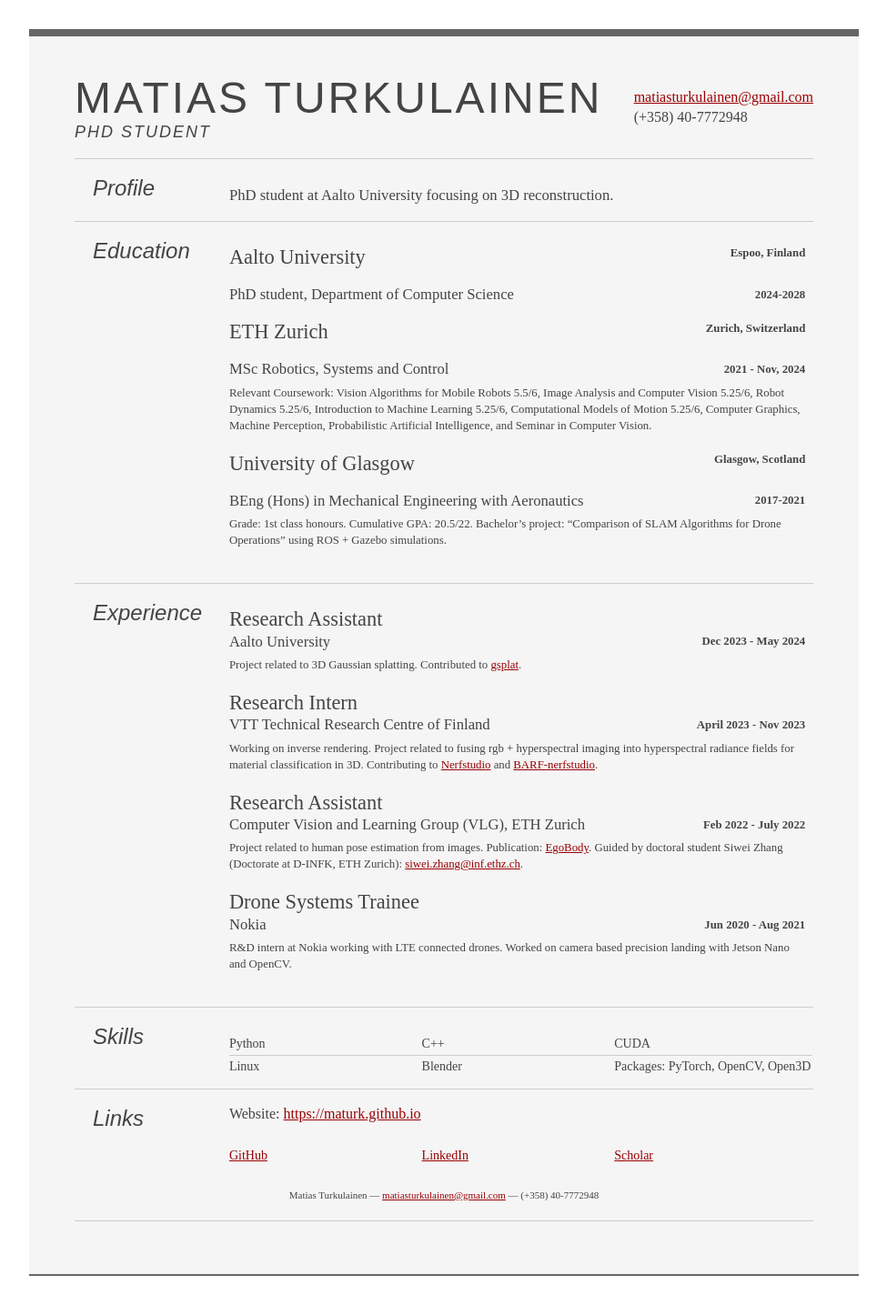
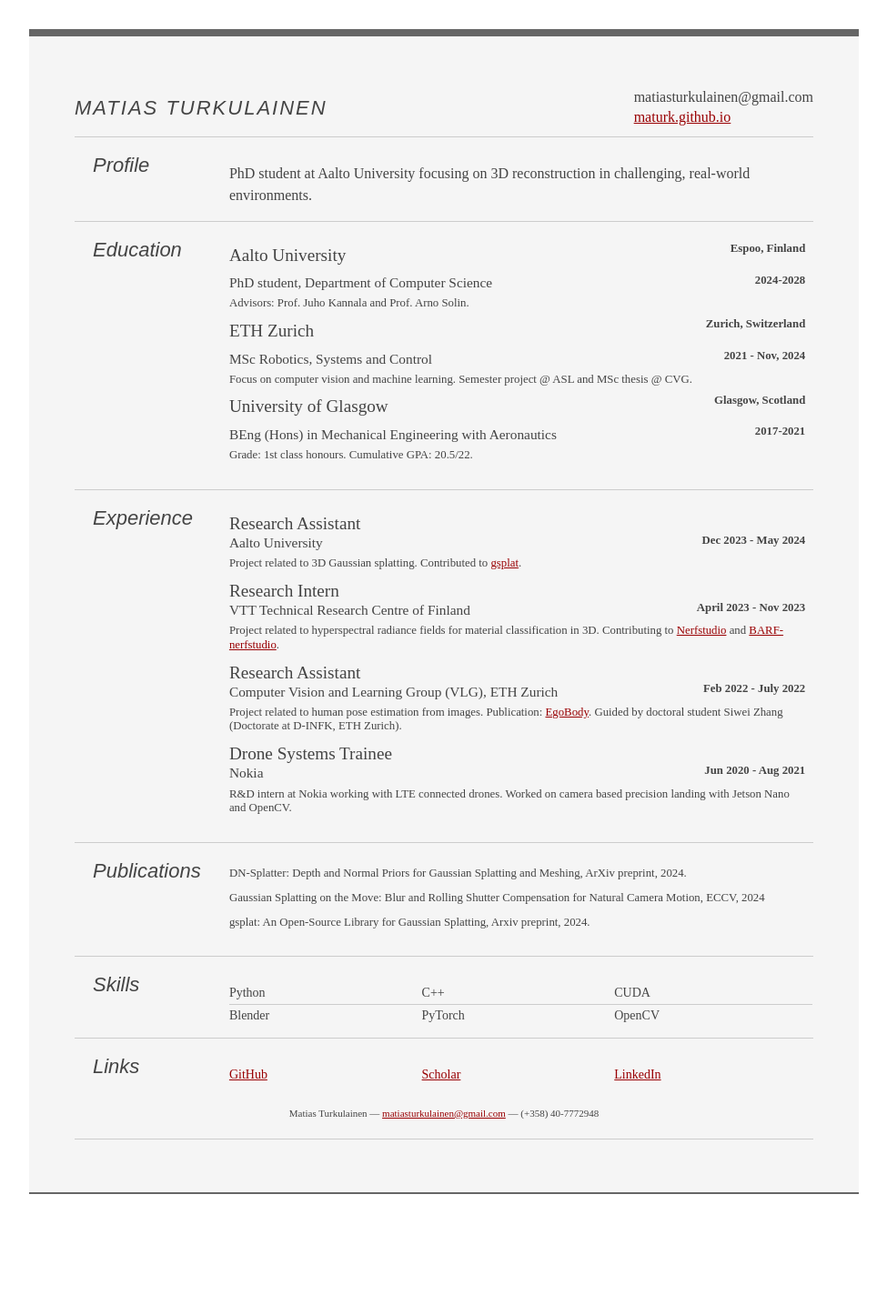
Before and after one commit to maturk/maturk.github.io, a Jekyll site: the page cv.html, which Jekyll copies as it is, in a window 1280 px wide. Shown: the whole page at 91% size, without its empty margins (152-1127 px from the left). Built offline with Jekyll 4.4.1, drawn with Linux system fonts in a browser that asks for light colours; after the commit the page ends 1345 px from its top, so only the background shows below that.

Commit message:
update cv

```diff
--- a/cv.html
+++ b/cv.html
@@ -567,14 +567,14 @@
     dl dt {
       margin: 0;
       padding: 0;
-      font-size: 140%;
+      font-size: 120%;
     }
 
     dl dd {
-      margin: 0 0 1.5em;
+      margin: 0 0 0.90em;
       padding: 0;
       font-size: 80%;
-      line-height: 1.4em;
+      line-height: 1.2em;
     }
 
     dl strong {
@@ -656,17 +656,20 @@
         text-transform: uppercase;
         font-style: italic;
         letter-spacing: 2px;
+        font-size: 22px;
         font-weight: normal;
       }
 
       h3 {
         float: left;
+        font-size: 22px;
         width: 16%;
       }
 
       h3+p {
         float: left;
         width: 78%;
+        font-size: 16px;
       }
 
       ul dl dt {
@@ -710,7 +713,7 @@
       }
 
       dl em {
-        font-size: 130%;
+        font-size: 120%;
         font-style: normal;
       }
     }
@@ -721,20 +724,17 @@
 
   <div class="container">
     <div class="resume">
-      <h1>Matias Turkulainen</h1>
-
-      <h2>PhD Student</h2>
+      <h2><br>Matias Turkulainen</h1>
 
       <blockquote>
-        <p><a href="matiasturkulainen@gmail.com">matiasturkulainen@gmail.com</a><br />
-          (+358) 40-7772948</p>
+        <p>matiasturkulainen@gmail.com<br/><a href="maturk.github.io">maturk.github.io</a></p>
       </blockquote>
 
       <hr />
 
       <h3 id="profile">Profile</h3>
 
-      <p> PhD student at Aalto University focusing on 3D reconstruction.</p>
+      <p> PhD student at Aalto University focusing on 3D reconstruction in challenging, real-world environments.</p>
 
       <hr />
 
@@ -746,32 +746,27 @@
 
         <dd><em>PhD student, Department of Computer Science</em>
           <strong>2024-2028</strong>
+          Advisors: Prof. Juho Kannala and Prof. Arno Solin.
         </dd>
 
         <dt>ETH Zurich</dt>
         <dd><strong>Zurich, Switzerland</strong></dd>
-
-        <dd><em>MSc Robotics, Systems and Control</em>
+        <dd><em>MSc Robotics, Systems and Control </em>
           <strong>2021 - Nov, 2024</strong>
-          Relevant Coursework: Vision Algorithms for Mobile Robots 5.5/6, Image Analysis and Computer Vision 5.25/6,
-          Robot Dynamics 5.25/6, Introduction to Machine Learning 5.25/6, Computational Models of Motion 5.25/6, Computer Graphics,
-          Machine Perception, Probabilistic Artificial Intelligence, and Seminar in Computer Vision.
+          Focus on computer vision and machine learning. Semester project @ ASL and MSc thesis @ CVG.
         </dd>
 
         <dt>University of Glasgow</dt>
         <dd><strong>Glasgow, Scotland</strong></dd>
-
         <dd><em>BEng (Hons) in Mechanical Engineering with Aeronautics</em>
           <strong>2017-2021</strong>
-          Grade: 1st class honours. Cumulative GPA: 20.5/22. Bachelor’s project: “Comparison of SLAM Algorithms for
-          Drone Operations” using ROS + Gazebo simulations.
+          Grade: 1st class honours. Cumulative GPA: 20.5/22.
         </dd>
       </dl>
 
       <hr />
 
       <h3 id="experience">Experience</h3>
-
       <dl>
         <dt>Research Assistant</dt>
         <dd><em>Aalto University</em>
@@ -781,18 +776,28 @@
         <dt>Research Intern</dt>
         <dd><em>VTT Technical Research Centre of Finland</em>
           <strong>April 2023 - Nov 2023 </strong>
-          Working on inverse rendering. Project related to fusing rgb + hyperspectral imaging into hyperspectral radiance fields for material classification in 3D. Contributing to <a href="https://docs.nerf.studio">Nerfstudio</a> and <a href="https://github.com/maturk/BARF-nerfstudio">BARF-nerfstudio</a>.
+          Project related to hyperspectral radiance fields for material classification in 3D. Contributing to <a href="https://docs.nerf.studio">Nerfstudio</a> and <a href="https://github.com/maturk/BARF-nerfstudio">BARF-nerfstudio</a>.
         </dd>
         <dt>Research Assistant</dt>
         <dd><em>Computer Vision and Learning Group (VLG), ETH Zurich</em>
           <strong>Feb 2022 - July 2022</strong>
-          Project related to human pose estimation from images. Publication: <a href="https://sanweiliti.github.io/egobody/egobody.html">EgoBody</a>. Guided by doctoral student Siwei Zhang (Doctorate at D-INFK, ETH Zurich): <a
-            href="siwei.zhang@inf.ethz.ch">siwei.zhang@inf.ethz.ch</a>.
+          Project related to human pose estimation from images. Publication: <a href="https://sanweiliti.github.io/egobody/egobody.html">EgoBody</a>. Guided by doctoral student Siwei Zhang (Doctorate at D-INFK, ETH Zurich).
         </dd>
         <dt>Drone Systems Trainee</dt>
         <dd><em>Nokia</em>
           <strong>Jun 2020 - Aug 2021</strong>
           R&D intern at Nokia working with LTE connected drones. Worked on camera based precision landing with Jetson Nano and OpenCV.
+        </dd>
+      </dl>
+
+      <hr />
+      <h3 id="experience">Publications</h3>
+      <dl>
+        <dd>DN-Splatter: Depth and Normal Priors for Gaussian Splatting and Meshing, ArXiv preprint, 2024.
+        </dd>
+        <dd>Gaussian Splatting on the Move: Blur and Rolling Shutter Compensation for Natural Camera Motion, ECCV, 2024
+        </dd>
+        <dd>gsplat: An Open-Source Library for Gaussian Splatting, Arxiv preprint, 2024.
         </dd>
       </dl>
 
@@ -804,33 +809,25 @@
         <li>Python</li>
         <li>C++</li>
         <li>CUDA</li>
-        <li>Linux</li>
         <li>Blender</li>
-        <li>Packages: PyTorch, OpenCV, Open3D</li>
+        <li>PyTorch</li>
+        <li>OpenCV</li>
       </ol>
 
       <hr />
 
       <h3>Links</h3>
-      Website: <a href="https://maturk.github.io"> https://maturk.github.io</a>
-      <p>
       <ol>
         <li><a href="https://github.com/maturk">GitHub</a></li>
+        <li><a href="https://scholar.google.com/citations?user=9ixpc8MAAAAJ&hl=en">Scholar</a></li>
         <li><a href="https://www.linkedin.com/in/matias-turkulainen/">LinkedIn</a></li>
-        <li><a href="https://scholar.google.com/citations?user=9ixpc8MAAAAJ&hl=en">Scholar</a></li>
       </ol>
-      </p>
 
       <h3 id="footer">Footer</h3>
-
       <p>Matias Turkulainen &#8212; <a href="matiasturkulainen@gmail.com">matiasturkulainen@gmail.com</a> &#8212; (+358)
         40-7772948</p>
-
       <hr />
-
     </div>
   </div>
-
 </body>
-
 </html>
```
Also changed, not shown: 2 other files.
